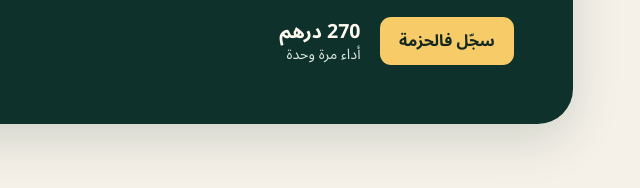
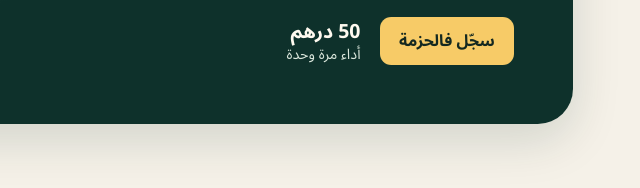
Before and after one commit to bewerbung-guide/pack-deutsch, a plain HTML site: page index.html in a window 1280 px wide. Shown: the part 535-723 px from the top of the page, 627-1267 px from the left. Drawn offline with Linux system fonts and the light colour scheme.

Commit message:
Update index.html

```diff
--- a/index.html
+++ b/index.html
@@ -50,7 +50,7 @@ src="https://www.facebook.com/tr?id=1840795550495555&ev=PageView&noscript=1"
       <p class="hero-note">كنعونوك توضع خطة حسب لوقت لناسبك و مواكب كتكون في مجموعة اتساب.</p>
       <div class="hero-actions">
         <a class="action" href="#registration">سجّل فالحزمة</a>
-        <p class="price-tag"><strong>270 درهم</strong><span>أداء مرة وحدة</span></p>
+        <p class="price-tag"><strong>50 درهم</strong><span>أداء مرة وحدة</span></p>
       </div>
       </div>
       <img class="photo hero-photo" src="assets/study.webp" alt="متعلّمة كتقرا الألمانية فالدار" fetchpriority="high" width="1200" height="800">
@@ -115,7 +115,7 @@ src="https://www.facebook.com/tr?id=1840795550495555&ev=PageView&noscript=1"
         <li><span class="icon"><img src="assets/Users.png" alt=""></span>دخل لمجموعة واتساب ديال المشتركين.</li>
         <li><span class="icon"><img src="assets/CalendarDays.png" alt=""></span>حضر لقاء البداية باش تعرف كيفاش تستعمل المصادر وتخطّط لقرايتك.</li>
       </ol>
-      <div class="offer"><div><strong>270 درهم</strong><p>أداء مرة وحدة</p></div><a class="action" href="#registration">بدا التسجيل</a></div>
+      <div class="offer"><div><strong>50 درهم</strong><p>أداء مرة وحدة</p></div><a class="action" href="#registration">بدا التسجيل</a></div>
       <div class="benefits">
         <h3>شنو كيشمل الثمن؟</h3>
         <ul>
```
